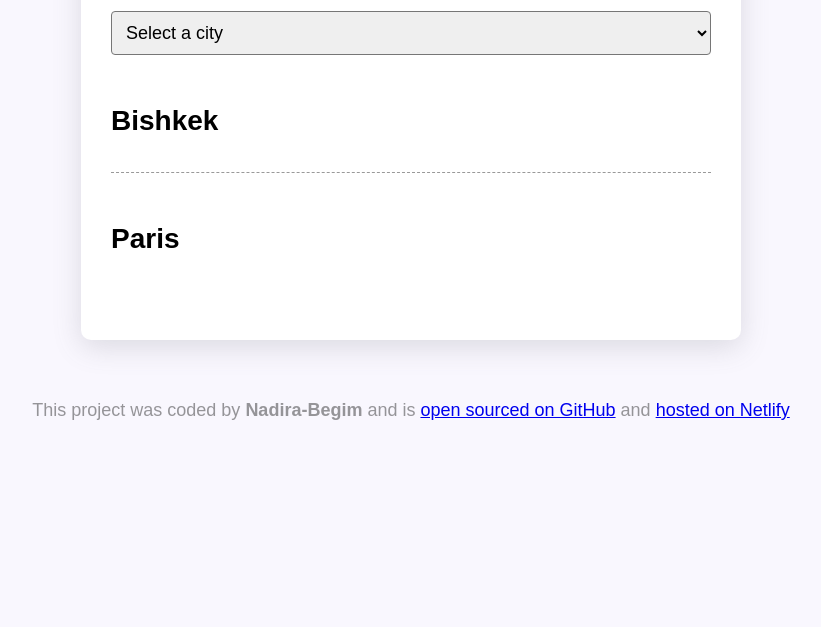
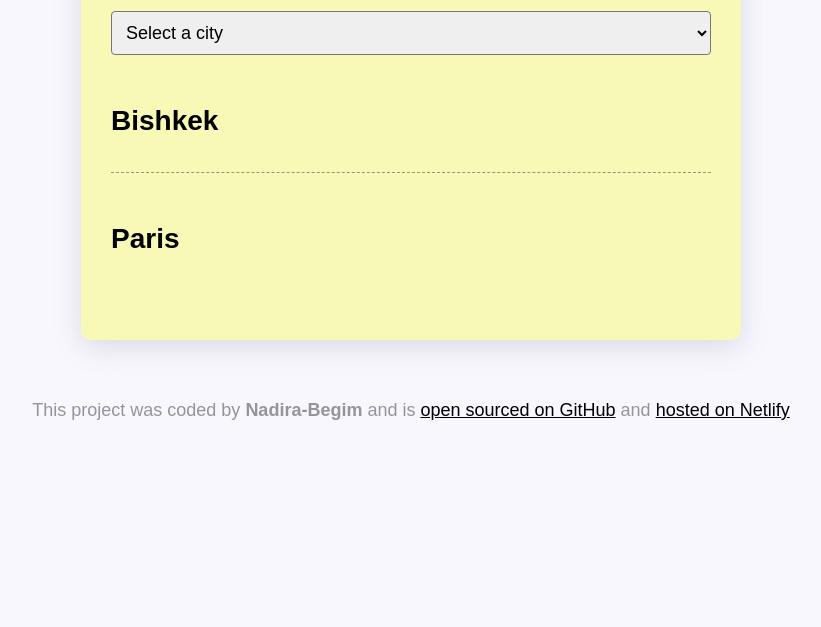
Before and after one commit to Nadi2894/World-Clock, a plain HTML site: page index.html in a window 1280 px wide. Shown: the part 173-800 px from the top of the page, without its empty margins (229-1050 px from the left). Drawn offline with nearby package versions, Linux system fonts and the light colour scheme; a script that the page names is missing.

Commit message:
color of the links changed

```diff
--- a/src/style.css
+++ b/src/style.css
@@ -18,8 +18,11 @@ h2 {
   margin: 0 0 5px;
   font-size: 28px;
 }
+a {
+  color: black;
+}
 .container {
-  background-color: white;
+  background-color: rgba(248, 248, 170, 0.847);
   max-width: 600px;
   margin: 60px auto;
   padding: 30px;
```
